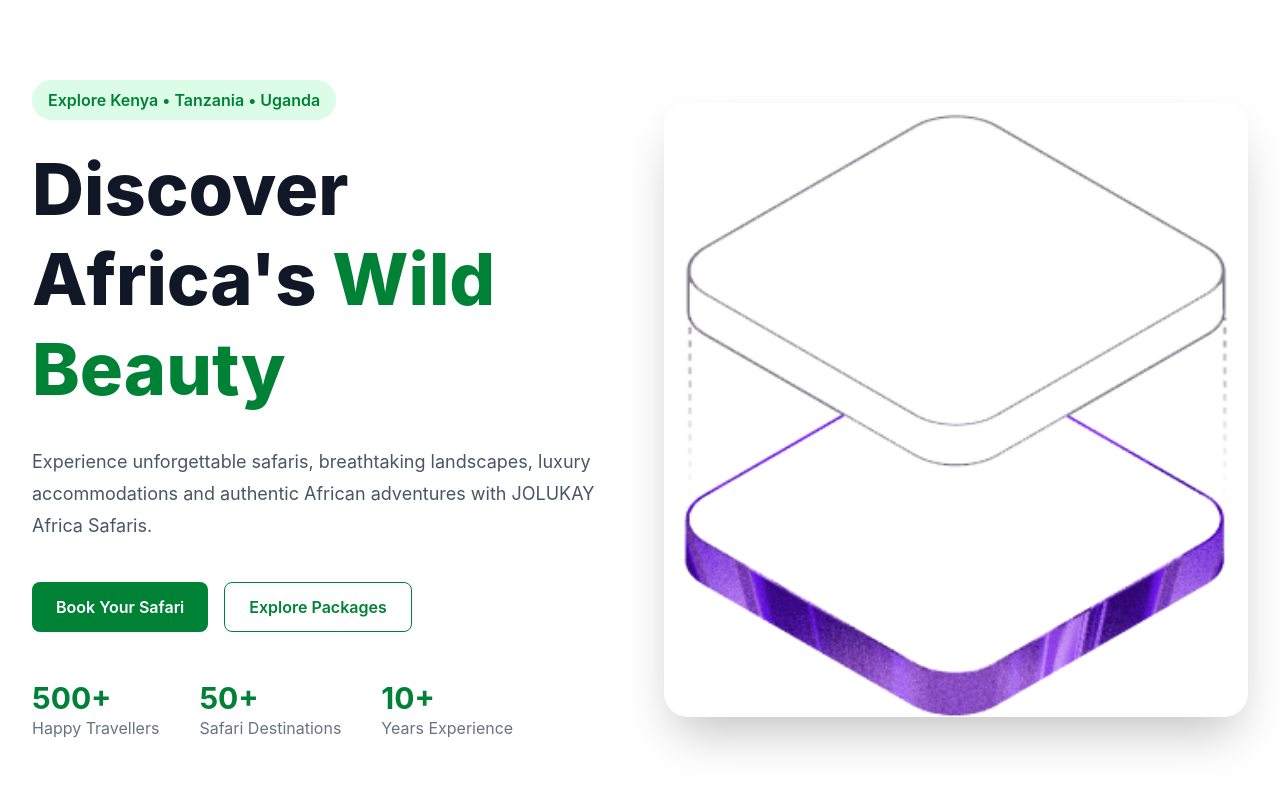
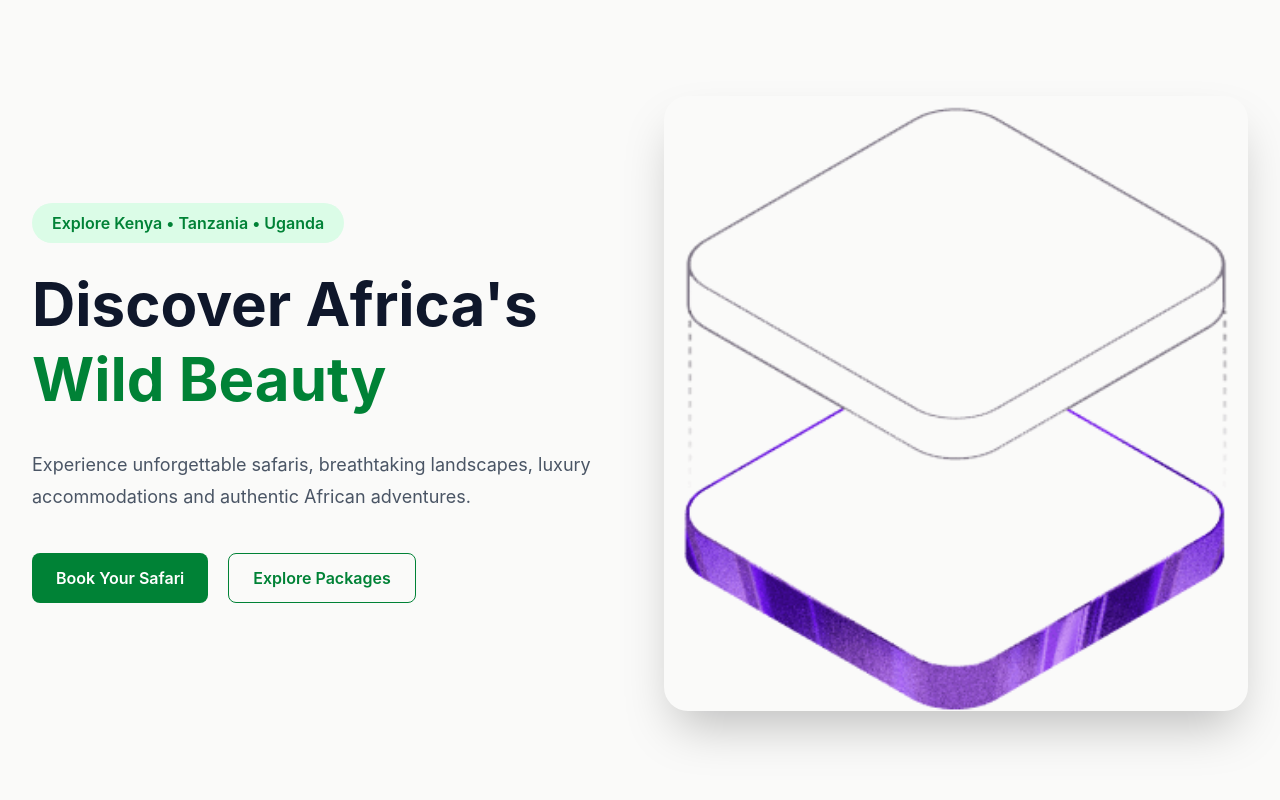
Before and after one commit to BrightreachBusinessAgency/jolukay-africa-safaris, a React (Vite) app in the folder frontend/: page / in a window 1280 px wide. Shown: the top 800 px of the page. Built offline with nearby package versions, Linux system fonts and the light colour scheme.

Commit message:
Homepage loading successfully with core sections

```diff
--- a/frontend/src/components/home/Hero.tsx
+++ b/frontend/src/components/home/Hero.tsx
@@ -3,65 +3,38 @@
 
 export default function Hero() {
   return (
-    <section className="bg-white">
-      <div className="max-w-7xl mx-auto px-8 py-20 grid lg:grid-cols-2 gap-12 items-center">
+    <section className="bg-stone-50">
+      <div className="max-w-7xl mx-auto px-8 py-24 grid md:grid-cols-2 gap-12 items-center">
 
         <div>
 
-          <span className="inline-block bg-green-100 text-green-700 px-4 py-2 rounded-full font-semibold mb-6">
+          <span className="inline-block bg-green-100 text-green-700 px-5 py-2 rounded-full font-semibold mb-6">
             Explore Kenya • Tanzania • Uganda
           </span>
 
-          <h1 className="text-5xl lg:text-7xl font-extrabold leading-tight text-gray-900">
-            Discover Africa's
-            <span className="text-green-700"> Wild Beauty</span>
+          <h1 className="text-6xl font-bold leading-tight text-slate-900">
+            Discover Africa's{" "}
+            <span className="text-green-700">Wild Beauty</span>
           </h1>
 
           <p className="mt-8 text-lg text-gray-600 leading-8">
             Experience unforgettable safaris, breathtaking landscapes,
-            luxury accommodations and authentic African adventures with
-            JOLUKAY Africa Safaris.
+            luxury accommodations and authentic African adventures.
           </p>
 
-          <div className="flex flex-wrap gap-4 mt-10">
-            <Button>
-              Book Your Safari
-            </Button>
-
-            <Button variant="secondary">
-              Explore Packages
-            </Button>
-          </div>
-
-          <div className="flex gap-10 mt-12">
-
-            <div>
-              <h2 className="text-3xl font-bold text-green-700">500+</h2>
-              <p className="text-gray-500">Happy Travellers</p>
-            </div>
-
-            <div>
-              <h2 className="text-3xl font-bold text-green-700">50+</h2>
-              <p className="text-gray-500">Safari Destinations</p>
-            </div>
-
-            <div>
-              <h2 className="text-3xl font-bold text-green-700">10+</h2>
-              <p className="text-gray-500">Years Experience</p>
-            </div>
-
+          <div className="flex gap-5 mt-10">
+            <Button>Book Your Safari</Button>
+            <Button variant="secondary">Explore Packages</Button>
           </div>
 
         </div>
 
         <div>
-
           <img
             src={heroImage}
             alt="Safari"
             className="rounded-3xl shadow-2xl w-full"
           />
-
         </div>
 
       </div>
--- /dev/null
+++ b/frontend/src/components/home/TopDestinations.tsx
@@ -0,0 +1,77 @@
+const destinations = [
+  {
+    name: "Maasai Mara",
+    country: "Kenya",
+    description: "Witness the world-famous Great Migration.",
+  },
+  {
+    name: "Amboseli",
+    country: "Kenya",
+    description: "Elephants beneath Mount Kilimanjaro.",
+  },
+  {
+    name: "Serengeti",
+    country: "Tanzania",
+    description: "Endless plains and abundant wildlife.",
+  },
+  {
+    name: "Ngorongoro",
+    country: "Tanzania",
+    description: "Africa's breathtaking wildlife crater.",
+  },
+];
+
+export default function TopDestinations() {
+  return (
+    <section className="py-24 bg-stone-50">
+      <div className="max-w-7xl mx-auto px-8">
+
+        <div className="text-center mb-16">
+          <h2 className="text-5xl font-bold">
+            Top Destinations
+          </h2>
+
+          <p className="text-gray-600 mt-4">
+            Explore Africa's most iconic safari destinations.
+          </p>
+        </div>
+
+        <div className="grid md:grid-cols-4 gap-8">
+
+          {destinations.map((destination) => (
+
+            <div
+              key={destination.name}
+              className="bg-white rounded-3xl shadow hover:shadow-xl transition duration-300 overflow-hidden"
+            >
+
+              <div className="h-52 bg-gray-200 flex items-center justify-center">
+                Destination Image
+              </div>
+
+              <div className="p-6">
+
+                <h3 className="text-2xl font-bold">
+                  {destination.name}
+                </h3>
+
+                <p className="text-green-700 font-medium mt-2">
+                  {destination.country}
+                </p>
+
+                <p className="text-gray-600 mt-4">
+                  {destination.description}
+                </p>
+
+              </div>
+
+            </div>
+
+          ))}
+
+        </div>
+
+      </div>
+    </section>
+  );
+}
--- a/frontend/src/pages/website/Home.tsx
+++ b/frontend/src/pages/website/Home.tsx
@@ -1,18 +1,9 @@
 import Hero from "../../components/home/Hero";
-import PlanYourSafari from "../../components/home/PlanYourSafari";
-import WhyChooseUs from "../../components/home/WhyChooseUs";
-import FeaturedPackages from "../../components/home/FeaturedPackages";
 
 export default function Home() {
   return (
     <>
       <Hero />
-
-      <PlanYourSafari />
-
-      <WhyChooseUs />
-
-      <FeaturedPackages />
     </>
   );
 }
```
